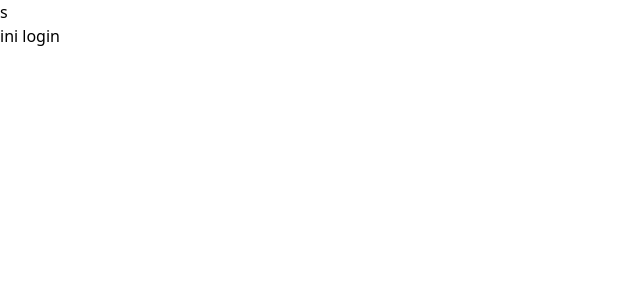
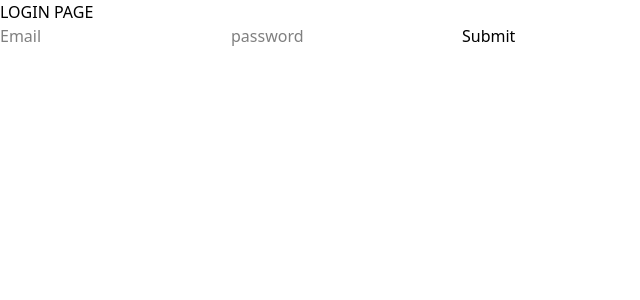
Before and after one commit to RinaldoEB/ToDobotList, a React (Vite) app in the folder ToDobotList-FE/: page /login in a window 1280 px wide. Shown: the top 300 px of the page, without its empty margins (0-640 px from the left). Built offline with nearby package versions, Linux system fonts and the light colour scheme.

Commit message:
menambahkan logic pada login page dan route ke app.jsx

```diff
--- a/ToDobotList-FE/src/App.jsx
+++ b/ToDobotList-FE/src/App.jsx
@@ -1,12 +1,22 @@
-import { useState } from 'react'
+import { useEffect, useState } from 'react'
+import { useNavigate } from 'react-router-dom'
 
 function App() {
-  const [count, setCount] = useState(0)
-
+  const navigate = useNavigate()
+  const [nama,setNama] = useState("")
+  useEffect(()=> {
+    const token = localStorage.getItem("token")
+    const savedNama = localStorage.getItem("name")
+    if(!token) {
+      navigate('/login')
+    }else {
+      setNama(savedNama)
+    }
+  },[])
   return (
     <>
       <div>
-        <h1 className='text-indigo-600'>HALOW</h1>
+        <h1 className='text-indigo-600'>HELLO, {nama}</h1>
       </div>
     </>
   )
--- a/ToDobotList-FE/src/main.jsx
+++ b/ToDobotList-FE/src/main.jsx
@@ -7,10 +7,10 @@ import Login from './pages/login.jsx'
 
 createRoot(document.getElementById('root')).render(
   <StrictMode>
-    <BrowserRouter>s
+    <BrowserRouter>
       <Routes>
+        <Route path='/login' element ={<Login/>}/>
         <Route path='/' element ={<App/>}/>
-        <Route path='/login' element ={<Login/>}/>
       </Routes>
     </BrowserRouter>
   </StrictMode>,
--- a/ToDobotList-FE/src/pages/login.jsx
+++ b/ToDobotList-FE/src/pages/login.jsx
@@ -1,9 +1,59 @@
 import { useState, useEffect } from "react";
+import { useNavigate } from "react-router-dom";
 
 const loginPage = () => {
+    const [email,setEmail] = useState("")
+    const [password,setPassword] = useState("")
+    const [error, setError] = useState("")
+    const navigate = useNavigate()
+
+    const handleLogin = async(e) => {
+        e.preventDefault()
+
+        const res = await fetch('http://localhost:3007/api/user/login', {
+            method : "POST",
+            headers : {
+                "Content-Type" : "application/json"
+            },
+            body : JSON.stringify({email, password})
+        })
+
+        const data = await res.json()
+
+        if(!res.ok) {
+            setError(data.message)
+            return
+        }
+
+        localStorage.setItem("token", data.token)
+        localStorage.setItem("name", data.name)
+        navigate('/')
+    }
+
     return (
         <>
-            <h1>ini login</h1>
+            <div>
+                <form onSubmit={handleLogin}>
+                    <h1>LOGIN PAGE</h1>
+                    {error && <p style={{ color : "red" }}>{error}</p>}
+
+                    <input type="email"
+                    placeholder="Email"
+                    value={email}
+                    onChange={e => setEmail(e.target.value)}
+                    required
+                    />
+
+                    <input type="password"
+                    placeholder="password"
+                    value={password}
+                    onChange={e => setPassword(e.target.value)}
+                    required
+                    />
+
+                    <input type="submit" />
+                </form>
+            </div>
         </>
     )
 }
```
